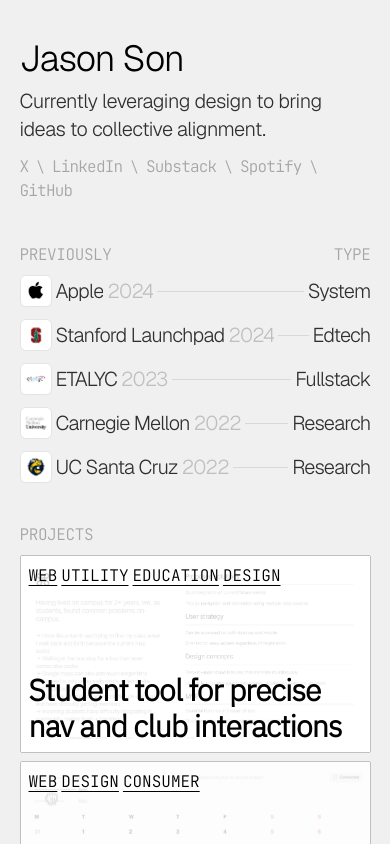
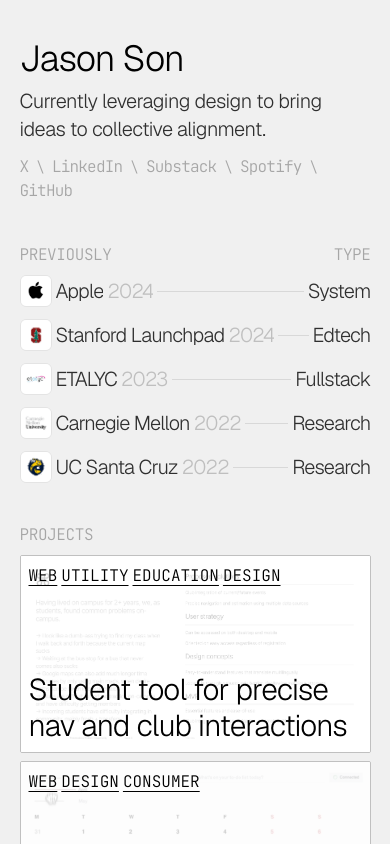
Before and after one commit to vznh/mole, a Next.js app: page / in a window 390 px wide. Shown: the top 844 px of the page. Built offline with nearby package versions, Linux system fonts and the light colour scheme.

Commit message:
hotfix: closed #3, font-semibold was messing up the mobile render of the font

```diff
--- a/src/components/ProjectSection.tsx
+++ b/src/components/ProjectSection.tsx
@@ -34,6 +34,7 @@
   const [backdropState, setCustomBackdropState] = useState<
     "bg-white/60" | "bg-white/80"
   >("bg-white/60");
+  const [fontSelection, setCustomFontSelection] = useState<"font-khmer" | "font-geist">("font-khmer");
 
   useEffect(() => {
     if (imgPaths && imgPaths.length > 1) {
@@ -54,6 +55,7 @@
       setCustomTitleSize("text-3xl");
       setCustomBlurState("backdrop-blur-xs");
       setCustomBackdropState("bg-white/80");
+      setCustomFontSelection("font-geist");
     }
   }, []);
 
@@ -114,7 +116,7 @@
                     ))}
                   </div>
                   <h3
-                    className={`font-khmer tracking-tight ${titleSize} font-semibold`}
+                    className={`${fontSelection} tracking-tight ${titleSize}`}
                   >
                     {title}
                   </h3>
```
